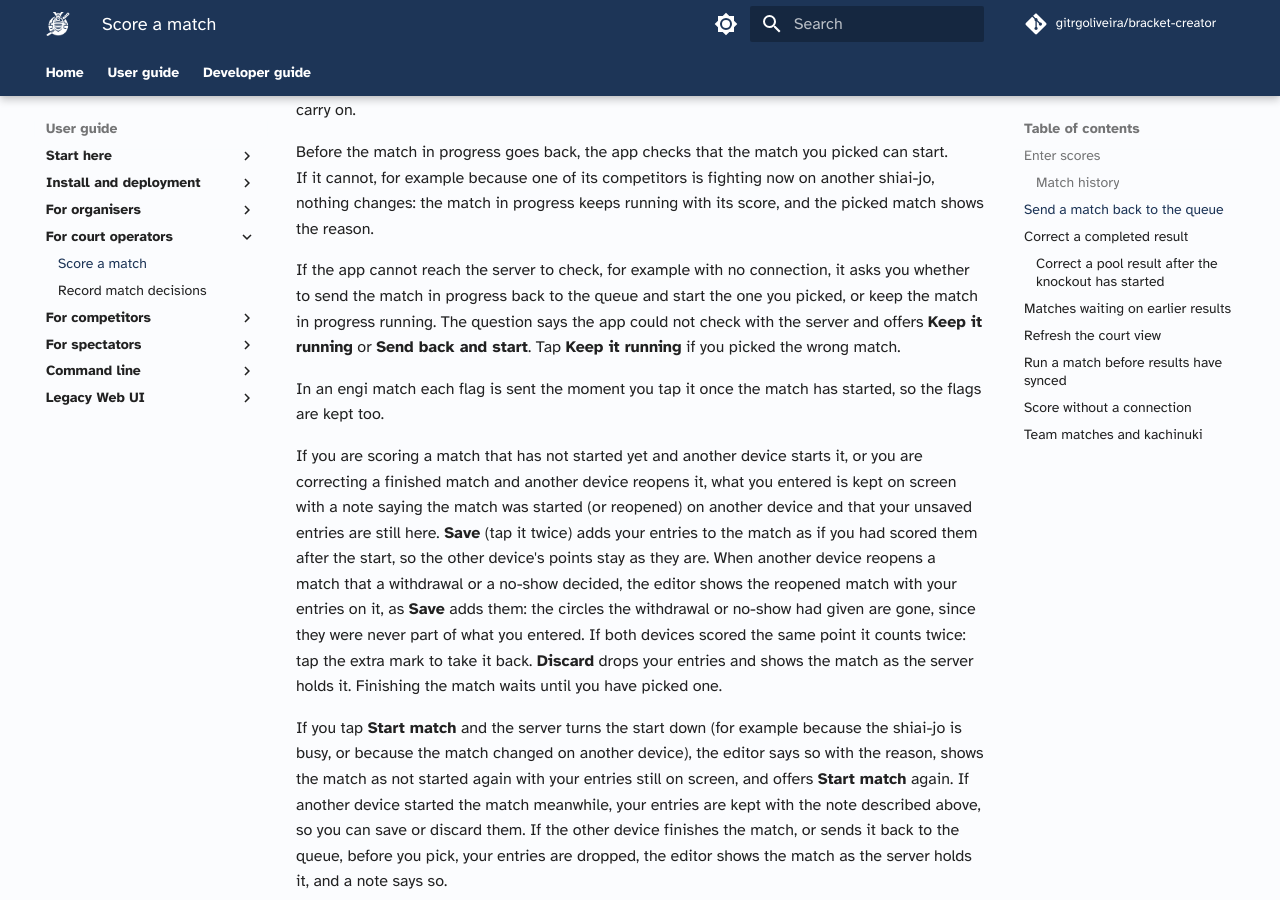
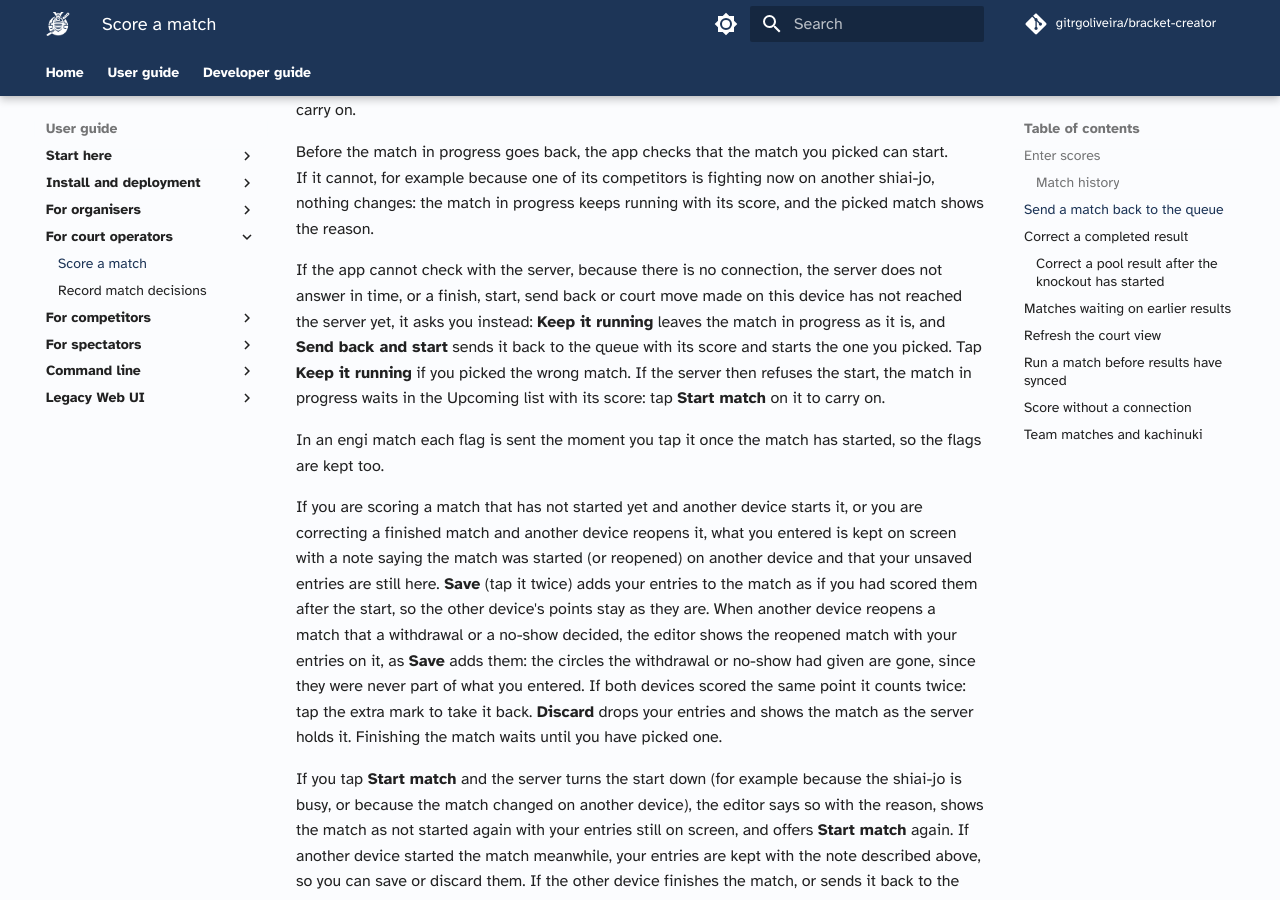
Before and after one commit to gitrgoliveira/bracket-creator, an MkDocs documentation site: the page built from docs/user-guide/court-operators/scoring-a-match.md, in a window 1280 px wide and 900 px high, scrolled down 3740 px. Built offline with MkDocs 1.6.1 and Material for MkDocs 9.7.7, drawn with Linux system fonts in a browser that asks for light colours; comment, search, counter and statistics services are not loaded.

Commit message:
docs(bc-stpf): the start question names every case it is asked in, and what a refused start leaves
Co-Authored-By: Claude Opus 5.5 <noreply@anthropic.com>

```diff
--- a/docs/user-guide/court-operators/scoring-a-match.md
+++ b/docs/user-guide/court-operators/scoring-a-match.md
@@ -35,7 +35,7 @@ Starting a different match from the Upcoming list works the same way: the match
 
 Before the match in progress goes back, the app checks that the match you picked can start. If it cannot, for example because one of its competitors is fighting now on another shiai-jo, nothing changes: the match in progress keeps running with its score, and the picked match shows the reason.
 
-If the app cannot reach the server to check, for example with no connection, it asks you whether to send the match in progress back to the queue and start the one you picked, or keep the match in progress running. The question says the app could not check with the server and offers **Keep it running** or **Send back and start**. Tap **Keep it running** if you picked the wrong match.
+If the app cannot check with the server, because there is no connection, the server does not answer in time, or a finish, start, send back or court move made on this device has not reached the server yet, it asks you instead: **Keep it running** leaves the match in progress as it is, and **Send back and start** sends it back to the queue with its score and starts the one you picked. Tap **Keep it running** if you picked the wrong match. If the server then refuses the start, the match in progress waits in the Upcoming list with its score: tap **Start match** on it to carry on.
 
 In an engi match each flag is sent the moment you tap it once the match has started, so the flags are kept too.
 
```
